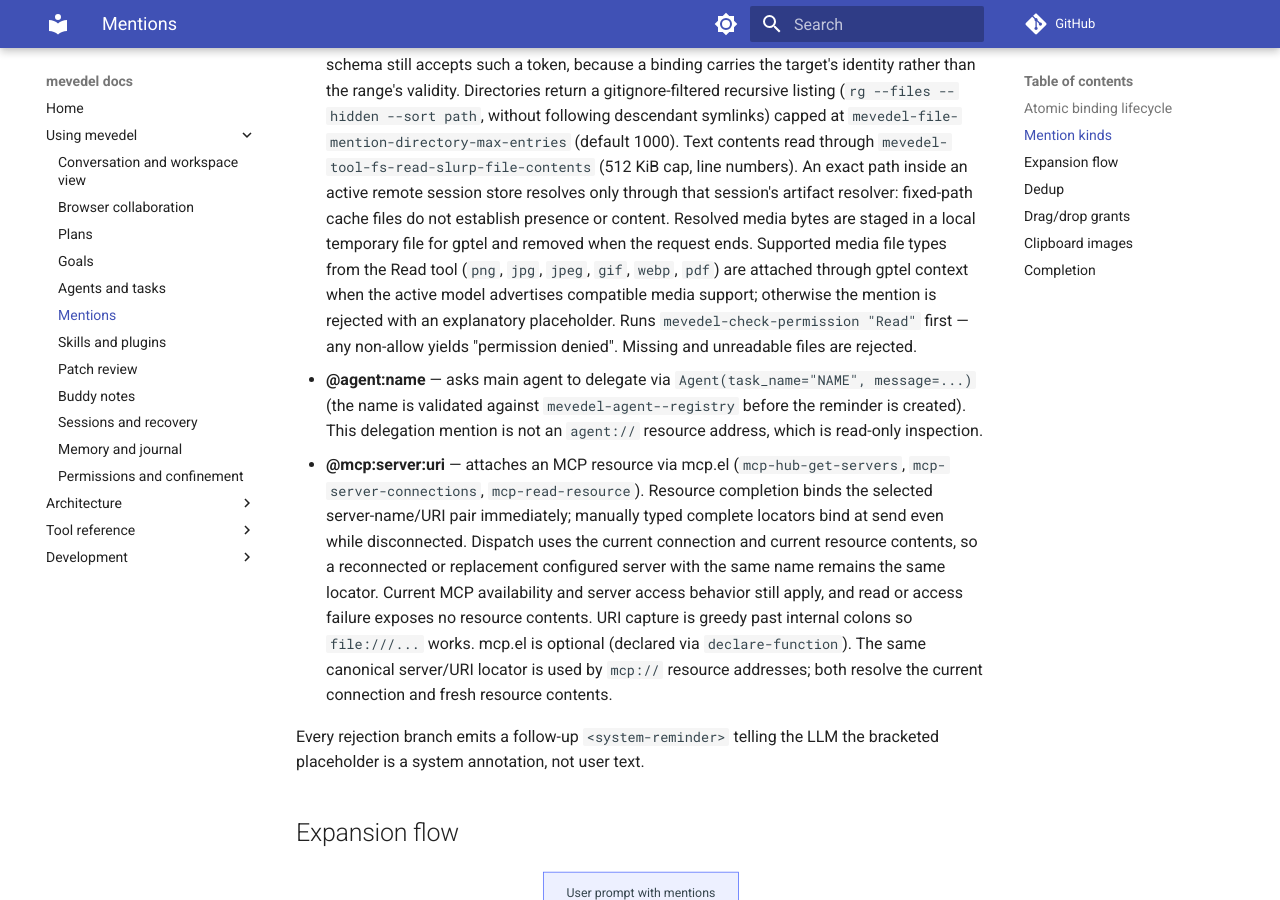
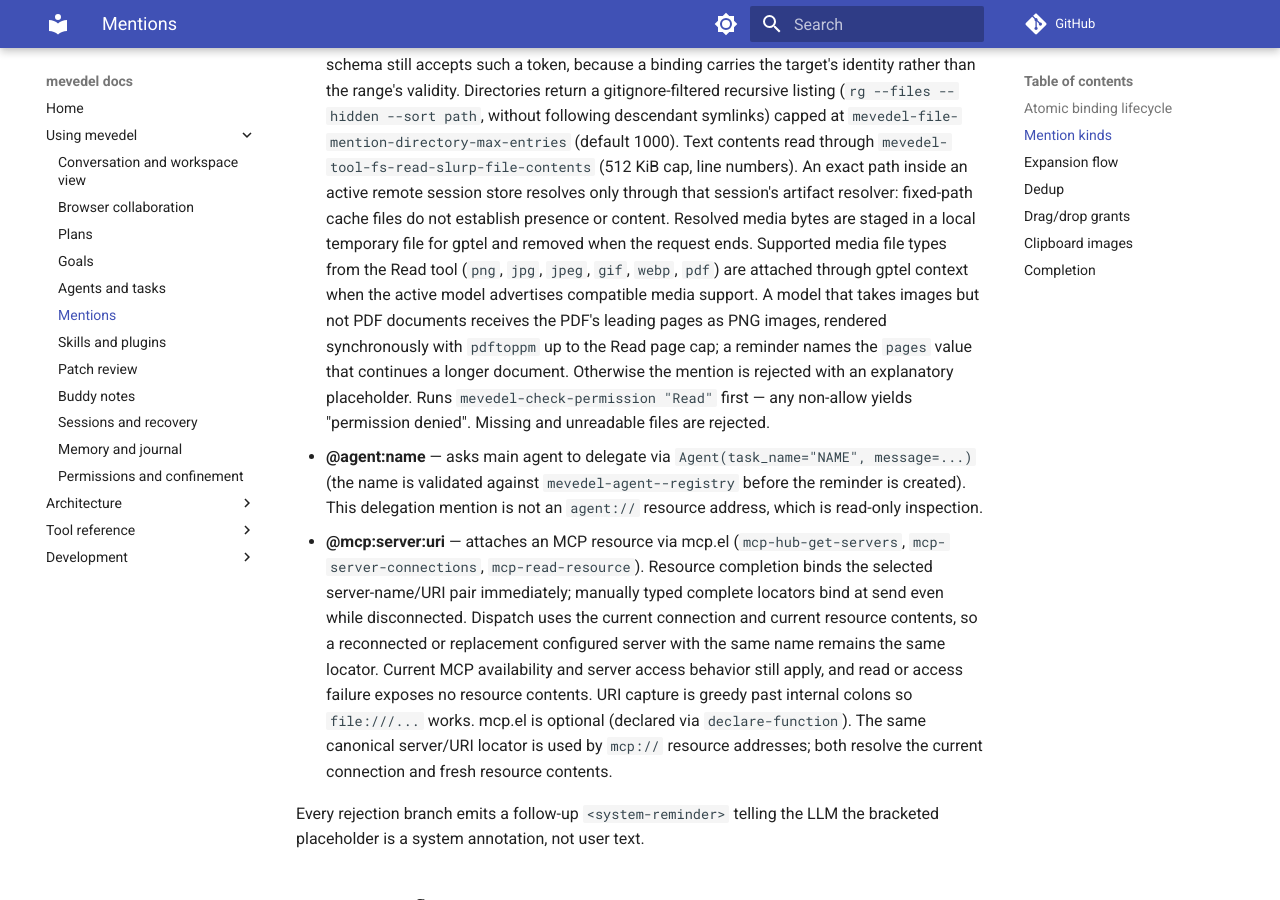
Before and after one commit to FrauH0lle/mevedel, an MkDocs documentation site: the page built from docs/mentions.md, in a window 1280 px wide and 900 px high, scrolled down 2981 px. Built offline with MkDocs 1.6.1 and Material for MkDocs 9.7.7, drawn with Linux system fonts in a browser that asks for light colours; comment, search, counter and statistics services are not loaded.

Commit message:
fix(read): Give PDFs to image-only models as page images
A model that takes images but not PDF documents, such as the Claude
Code subscription models, failed a Read without pages with "Current
model does not support media type application/pdf".  The model then
had to retry with a page range and look up the page count itself.
An @file mention of a PDF was rejected for such a model outright.

Such a Read now renders pages "1-" through the existing page path.
Any page-image result that stops before the last page names the
pages value that continues it, which also covers explicit open
ranges capped at 20 pages.  A PDF mention attaches the same leading
pages as PNG images, rendered synchronously like the rest of mention
expansion, with a reminder when the document is longer.  Mention
handlers now return a list of media contexts so one mention can
attach several pages.

* mevedel-tool-fs-read.el (mevedel-tool-fs-read--pdf-page-images-only-p)
(mevedel-tool-fs-read-pdf-page-images-now): New functions.
(mevedel-tool-fs-read--helper-now): Accept writable roots.
(mevedel-tool-fs-read--file): Read a whole PDF as page images for it.
(mevedel-tool-fs-read--pdf-pages): Add continuation guidance.
* mevedel-mentions.el (mevedel--handle-file-mention): Attach PDF page
images for such a model; return :media-contexts.
(mevedel-mentions--expand-buffer): Collect :media-contexts lists.
* docs/mentions.md, docs/tools/files.md: Document both.
* test/test-mevedel-mentions.el, test/test-mevedel-tool-fs-read.el:
Cover them.

```diff
--- a/docs/mentions.md
+++ b/docs/mentions.md
@@ -147,8 +147,11 @@
   local temporary file for gptel and removed when the request ends.
   Supported media file types from the Read tool (`png`, `jpg`, `jpeg`,
   `gif`, `webp`, `pdf`) are attached through gptel context when the
-  active model advertises compatible media support; otherwise the mention
-  is rejected with an explanatory placeholder. Runs
+  active model advertises compatible media support. A model that takes
+  images but not PDF documents receives the PDF's leading pages as PNG images,
+  rendered synchronously with `pdftoppm` up to the Read page cap; a reminder
+  names the `pages` value that continues a longer document. Otherwise the
+  mention is rejected with an explanatory placeholder. Runs
   `mevedel-check-permission "Read"` first — any non-allow yields
   "permission denied". Missing and unreadable files are rejected.
 - **@agent:name** — asks main agent to delegate via
```
Also changed, not shown: docs/tools/files.md (+4 -2 lines), 4 other files.
